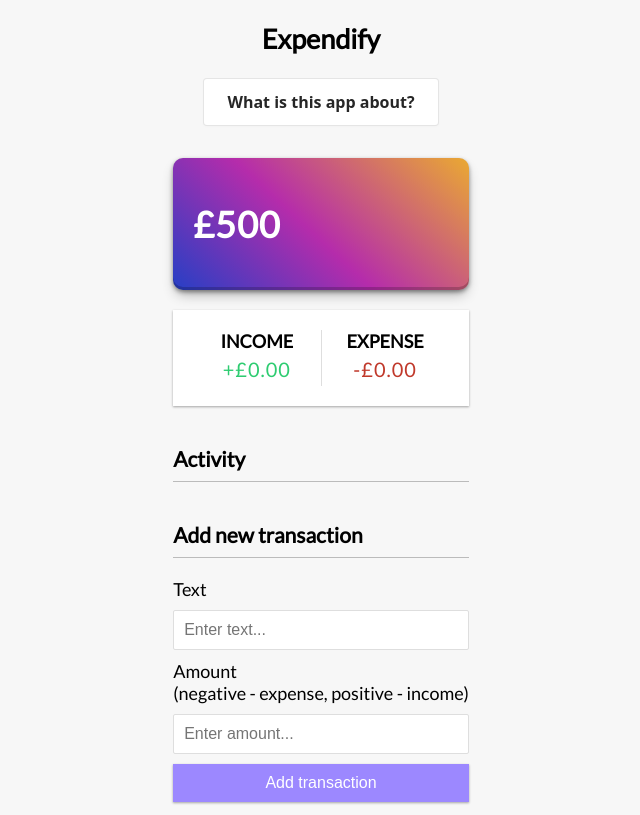
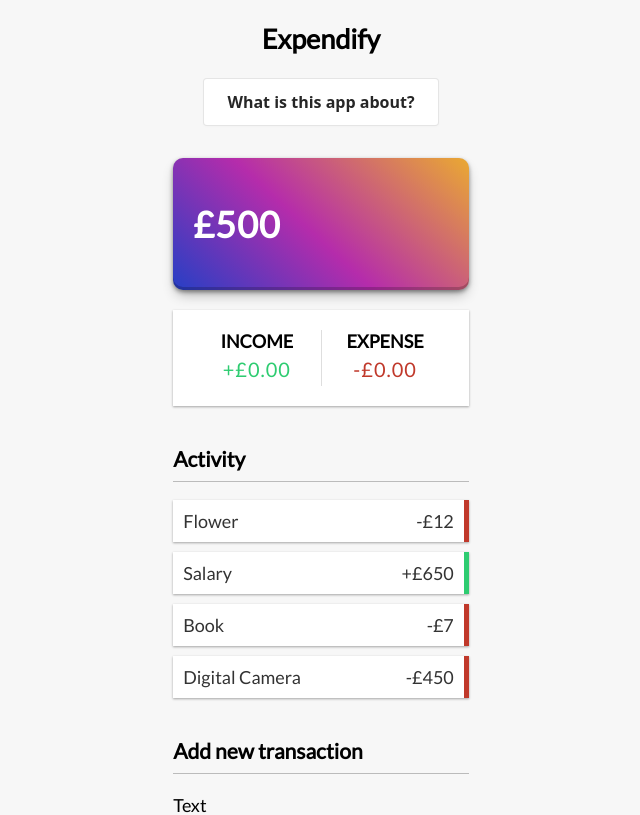
Before and after one commit to jemcap/expendify-app, a React (Vite) app: page / in a window 1280 px wide. Shown: the top 815 px of the page, without its empty margins (319-959 px from the left). Built offline with nearby package versions, Linux system fonts and the light colour scheme.

Commit message:
fix: Fixed the useReducer function to render the transaction items to the DOM

```diff
--- a/src/App.jsx
+++ b/src/App.jsx
@@ -3,11 +3,12 @@ import Header from "./components/Header";
 import NewTransaction from "./components/NewTransaction";
 import TransactionActivity from "./components/TransactionActivity";
 import TransactionsContainer from "./components/TransactionsContainer";
+import { GlobalProvider } from "./context/GlobalState";
 import "./index.css";
 
 function App() {
   return (
-    <main>
+    <GlobalProvider>
       <Header />
       <div id="container">
         <Balance />
@@ -15,7 +16,7 @@ function App() {
         <TransactionActivity />
         <NewTransaction />
       </div>
-    </main>
+    </GlobalProvider>
   );
 }
 
--- a/src/components/TransactionActivity.jsx
+++ b/src/components/TransactionActivity.jsx
@@ -1,10 +1,18 @@
-import React from "react";
+import { GlobalContext } from "../context/GlobalState";
+import React, { useContext } from "react";
+import TransactionItem from "./TransactionItem";
 
 const TransactionActivity = () => {
+  const { transactions } = useContext(GlobalContext);
+
   return (
     <div>
       <h3>Activity</h3>
-      <ul id="list" className="list"></ul>
+      <ul id="list" className="list">
+        {transactions.map((transaction) => (
+          <TransactionItem transaction={transaction} />
+        ))}
+      </ul>
     </div>
   );
 };
--- /dev/null
+++ b/src/components/TransactionItem.jsx
@@ -0,0 +1,18 @@
+import React, { useState } from "react";
+import { GlobalContext } from "../context/GlobalState";
+
+const TransactionItem = ({ transaction }) => {
+  const sign = transaction.amount < 0 ? "-" : "+";
+  return (
+    <>
+      <li className={transaction.amount < 0 ? "minus" : "plus"}>
+        {transaction.text}
+        <span>
+          {sign}£{Math.abs(transaction.amount)}
+        </span>
+      </li>
+    </>
+  );
+};
+
+export default TransactionItem;
--- /dev/null
+++ b/src/context/GlobalState.jsx
@@ -0,0 +1,32 @@
+import React, { useReducer, createContext } from "react";
+
+const reducer = (state, action) => {
+  switch (action.type) {
+    default:
+      return state;
+  }
+};
+
+// Initial State - initialise the first set of data that will be rendered under Activity
+const initialState = {
+  transactions: [
+    { id: 1, text: "Flower", amount: -12 },
+    { id: 2, text: "Salary", amount: 650 },
+    { id: 3, text: "Book", amount: -7 },
+    { id: 4, text: "Digital Camera", amount: -450 },
+  ],
+};
+
+// Create context
+export const GlobalContext = createContext(initialState);
+
+// Provider component - allow for all the components to access GlobalContext
+export const GlobalProvider = ({ children }) => {
+  const [state, dispatch] = useReducer(reducer, initialState);
+
+  return (
+    <GlobalContext.Provider value={{ transactions: state.transactions }}>
+      {children}
+    </GlobalContext.Provider>
+  );
+};
--- a/src/index.css
+++ b/src/index.css
@@ -89,7 +89,7 @@ h4 {
   height: 100%;
   overflow: auto;
   background-color: rgb(0, 0, 0);
-  background-color: rgba(0, 0, 0, 0.4);
+  background-color: rgba(0, 0, 0, 0.5);
 }
 
 .modal-content {
@@ -97,7 +97,10 @@ h4 {
   margin: 15% auto;
   padding: 20px;
   border: 1px solid #888;
-  width: 80%;
+  width: 50%;
+  border-radius: 20px;
+  box-shadow: rgba(0, 0, 0, 0.4) 0px 2px 4px,
+    rgba(0, 0, 0, 0.3) 0px 7px 13px -3px, rgba(0, 0, 0, 0.2) 0px -3px 0px inset;
 }
 
 .close {
```
